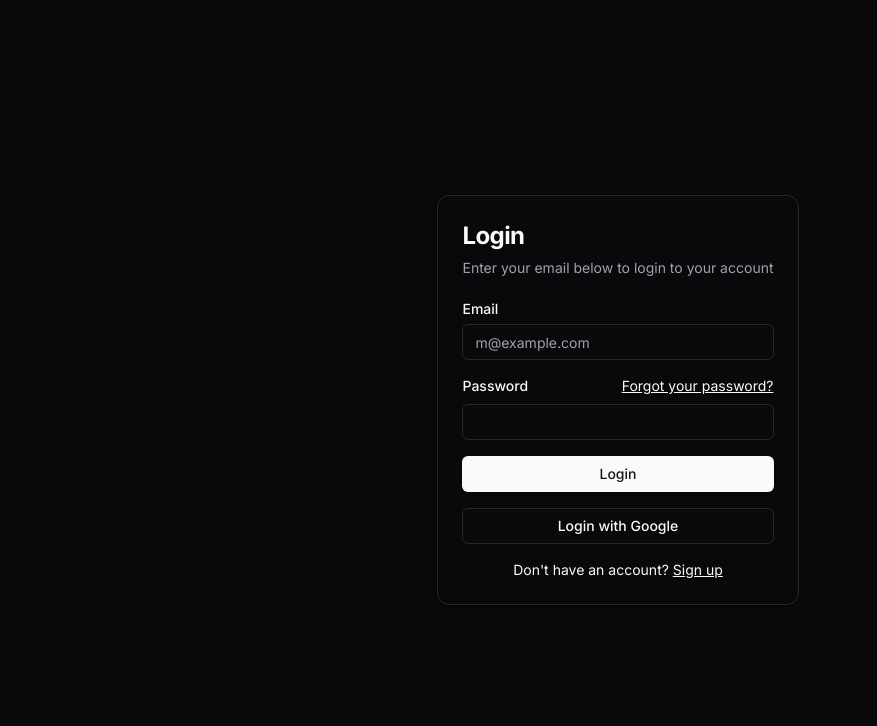
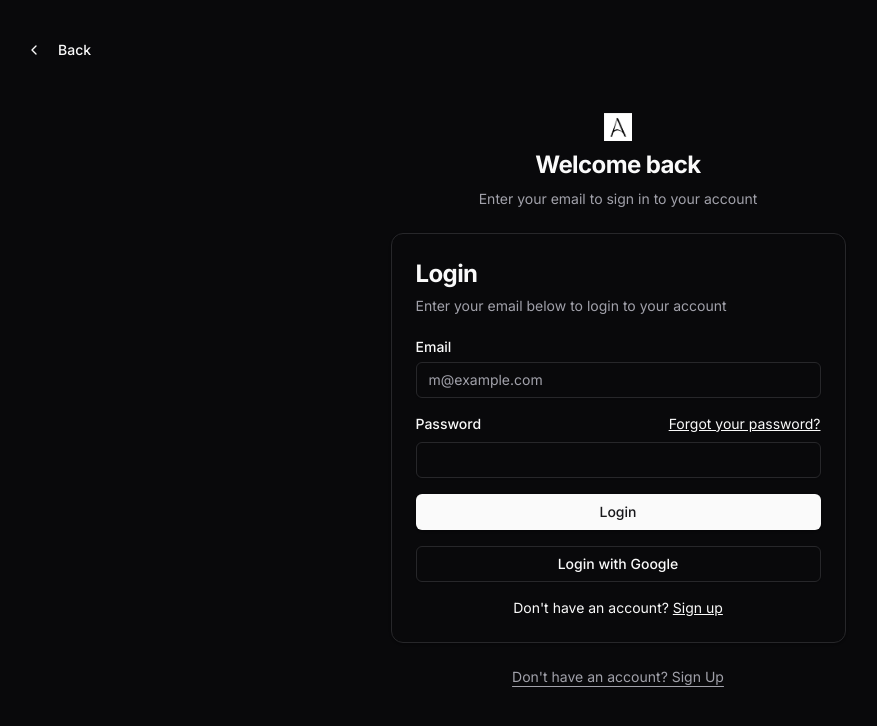
Before and after one commit to zahidshowrav/next-admin, a Next.js app: page /login in a window 1280 px wide. Shown: the top 726 px of the page, without its empty margins (22-899 px from the left). Built offline with nearby package versions, Linux system fonts and the light colour scheme.

Commit message:
1. Created auth layout, 2. moved login page from (public) to (auth) directory, 3. Updated AppSidebar component for adding new Logo component, 4. Updated Login page desgin and created related components

```diff
--- /dev/null
+++ b/src/app/(auth)/layout.tsx
@@ -0,0 +1,7 @@
+interface AuthLayoutProps {
+	children: React.ReactNode;
+}
+
+export default function AuthLayout({ children }: AuthLayoutProps) {
+	return <div className="min-h-screen">{children}</div>;
+}
--- /dev/null
+++ b/src/app/(auth)/login/page.tsx
@@ -0,0 +1,60 @@
+// import LoginForm from '@/features/auth/login-form';
+
+// const LoginPage = () => {
+// 	return (
+// 		<div className="flex h-screen w-full items-center justify-center px-4">
+// 			<LoginForm />
+// 		</div>
+// 	);
+// };
+
+// export default LoginPage;
+
+import { Metadata } from 'next';
+import Link from 'next/link';
+import { ChevronLeft } from 'lucide-react';
+
+import { buttonVariants } from '@/components/ui/button';
+import { cn } from '@/utils/helpers';
+import LoginForm from '@/components/features/auth/login-form';
+import LoginContent from '@/components/features/auth/login-content';
+
+export const metadata: Metadata = {
+	title: 'Login',
+	description: 'Login to your account'
+};
+
+const LoginPage = () => {
+	return (
+		<div className="container mx-auto px-4">
+			<div className="w-full flex h-screen flex-col items-center justify-center p-4">
+				<Link
+					href="/"
+					className={cn(
+						buttonVariants({ variant: 'ghost' }),
+						'absolute left-4 top-4 md:left-8 md:top-8'
+					)}
+				>
+					<>
+						<ChevronLeft className="mr-2 h-4 w-4" />
+						Back
+					</>
+				</Link>
+				<div className="w-full sm:w-[455px] mx-auto flex flex-col justify-center space-y-6">
+					<LoginContent />
+					<LoginForm />
+					<p className="px-8 text-center text-sm text-muted-foreground">
+						<Link
+							href="/register"
+							className="hover:text-brand underline underline-offset-4"
+						>
+							Don&apos;t have an account? Sign Up
+						</Link>
+					</p>
+				</div>
+			</div>
+		</div>
+	);
+};
+
+export default LoginPage;
--- a/src/app/(public)/login/page.tsx
+++ /dev/null
@@ -1,11 +0,0 @@
-import LoginForm from '@/features/auth/login-form';
-
-const LoginPage = () => {
-	return (
-		<div className="flex h-screen w-full items-center justify-center px-4">
-			<LoginForm />
-		</div>
-	);
-};
-
-export default LoginPage;
--- /dev/null
+++ b/src/components/features/auth/login-content.tsx
@@ -0,0 +1,20 @@
+import Logo from '@/snippets/logo';
+
+const LoginContent = () => {
+	return (
+		<div className="flex flex-col space-y-2 text-center align-center justify-center">
+			<Logo
+				showLogoText={false}
+				className="justify-center"
+			/>
+			<h1 className="text-2xl font-semibold tracking-tight">
+				Welcome back
+			</h1>
+			<p className="text-sm text-muted-foreground">
+				Enter your email to sign in to your account
+			</p>
+		</div>
+	);
+};
+
+export default LoginContent;
--- a/src/components/features/auth/login-form.tsx
+++ b/src/components/features/auth/login-form.tsx
@@ -13,7 +13,76 @@ import { Label } from '@/ui/label';
 
 const LoginForm = () => {
 	return (
-		<Card className="mx-auto max-w-sm">
+		<Card className="w-full sm:w-[455px]">
+			<CardHeader>
+				<CardTitle className="text-2xl">Login</CardTitle>
+				<CardDescription>
+					Enter your email below to login to your account
+				</CardDescription>
+			</CardHeader>
+
+			<CardContent>
+				<p className="mt-3 hidden">
+					Lorem, ipsum dolor sit amet consectetur adipisicing elit.
+					Facere dignissimos incidunt quas deleniti exercitationem
+					optio aliquid modi. Asperiores vero accusantium, a minus
+					quibusdam dolores sunt ducimus temporibus illo laudantium
+					ipsum!
+				</p>
+				<div className="grid gap-4">
+					<div className="grid gap-2">
+						<Label htmlFor="email">Email</Label>
+						<Input
+							id="email"
+							type="email"
+							placeholder="m@example.com"
+							required
+						/>
+					</div>
+					<div className="grid gap-2">
+						<div className="flex items-center">
+							<Label htmlFor="password">Password</Label>
+							<Link
+								href="#"
+								className="ml-auto inline-block text-sm underline"
+							>
+								Forgot your password?
+							</Link>
+						</div>
+						<Input
+							id="password"
+							type="password"
+							required
+						/>
+					</div>
+					<Button
+						type="submit"
+						className="w-full"
+					>
+						Login
+					</Button>
+					<Button
+						variant="outline"
+						className="w-full"
+					>
+						Login with Google
+					</Button>
+				</div>
+				<div className="mt-4 text-center text-sm">
+					Don&apos;t have an account?{' '}
+					<Link
+						href="#"
+						className="underline"
+					>
+						Sign up
+					</Link>
+				</div>
+			</CardContent>
+		</Card>
+	);
+
+	return (
+		<Card className="mx-auto max-w-lg">
 			<CardHeader>
 				<CardTitle className="text-2xl">Login</CardTitle>
 				<CardDescription>
--- a/src/components/layouts/admin/app-sidebar.tsx
+++ b/src/components/layouts/admin/app-sidebar.tsx
@@ -18,14 +18,15 @@ import {
 	SidebarContent,
 	SidebarFooter,
 	SidebarHeader,
-	SidebarRail
+	SidebarRail,
+	useSidebar
 } from '@/ui/sidebar';
 import { IS_MULTI_TENANT } from '@/constants/common';
+import Logo from '@/snippets/logo';
 
 import { NavProjects } from './nav-projects';
 import { NavUser } from './nav-user';
 import { TeamSwitcher } from './team-switcher';
-import SidebarLogo from './sidebar-logo';
 import { NavMain } from './app-main';
 
 // This is sample data.
@@ -159,6 +160,8 @@ const data = {
 };
 
 export function AppSidebar({ ...props }: React.ComponentProps<typeof Sidebar>) {
+	const { open } = useSidebar();
+
 	return (
 		<Sidebar
 			collapsible="icon"
@@ -168,7 +171,7 @@ export function AppSidebar({ ...props }: React.ComponentProps<typeof Sidebar>) {
 				{IS_MULTI_TENANT ? (
 					<TeamSwitcher teams={data.teams} />
 				) : (
-					<SidebarLogo />
+					<Logo showLogoText={open} />
 				)}
 			</SidebarHeader>
 			<SidebarContent>
```
